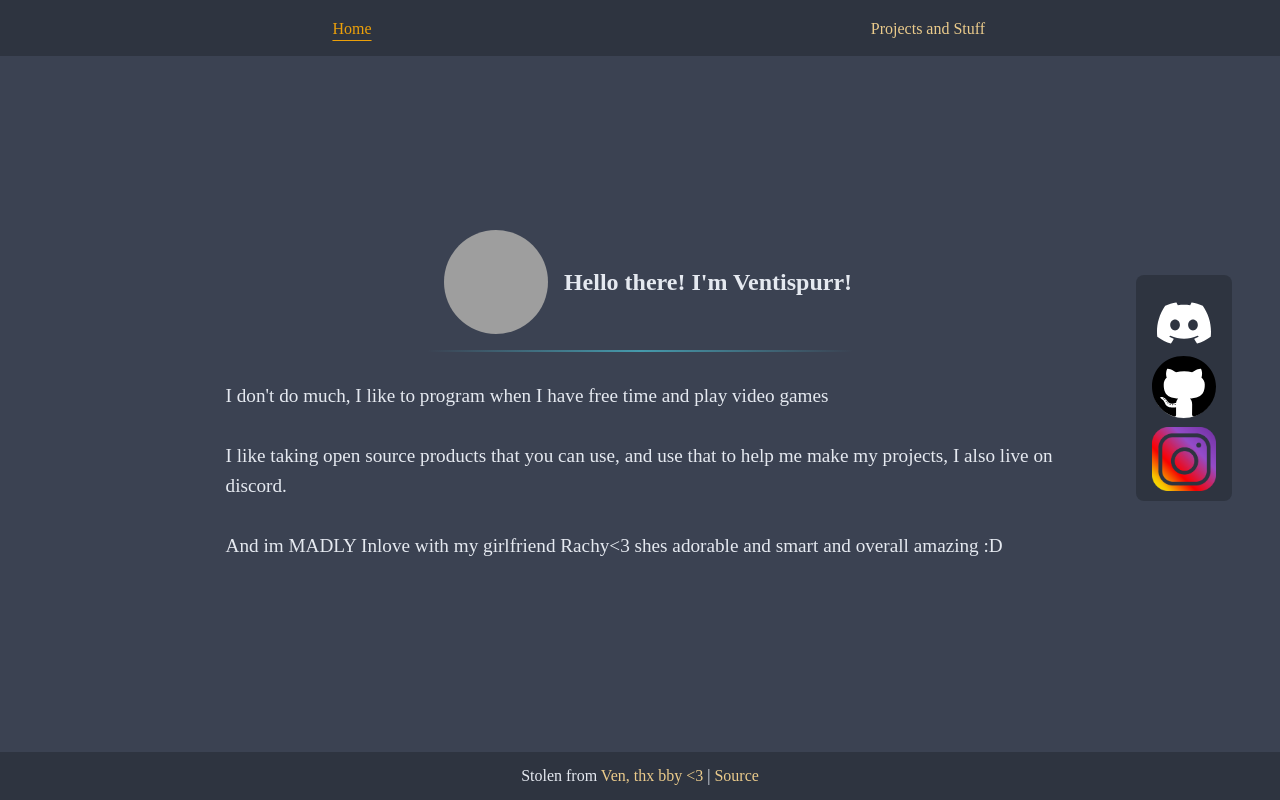
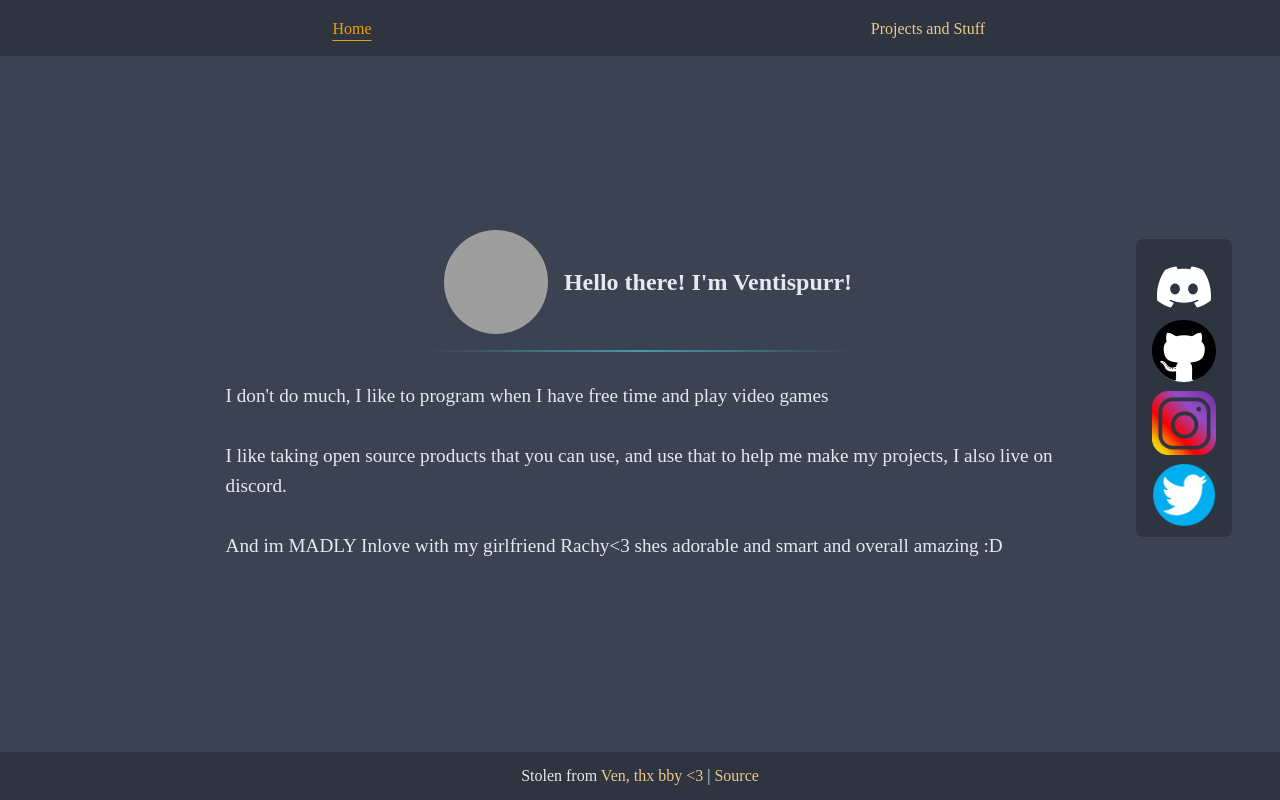
Before and after one commit to rawt4k/its.ven.rip, a website: page index.html in a window 1280 px wide. Drawn offline with Linux system fonts and the light colour scheme; grey boxes are pictures that could not be loaded.

Commit message:
Update index.html

```diff
--- a/index.html
+++ b/index.html
@@ -75,6 +75,10 @@
             <a class="social" href="https://instagram.com/ventispurr/">
                 <img class="social-img" src="assets/instagram.png" />
                 <p class="social-tooltip">Instagram</p>
+            </a>
+		<a class="social" href="https://twitter.com/ventispurr">
+                <img class="social-img" src="assets/twitter.png" />
+                <p class="social-tooltip">Twitter</p>
             </a>
         </div>
     </main>
```
